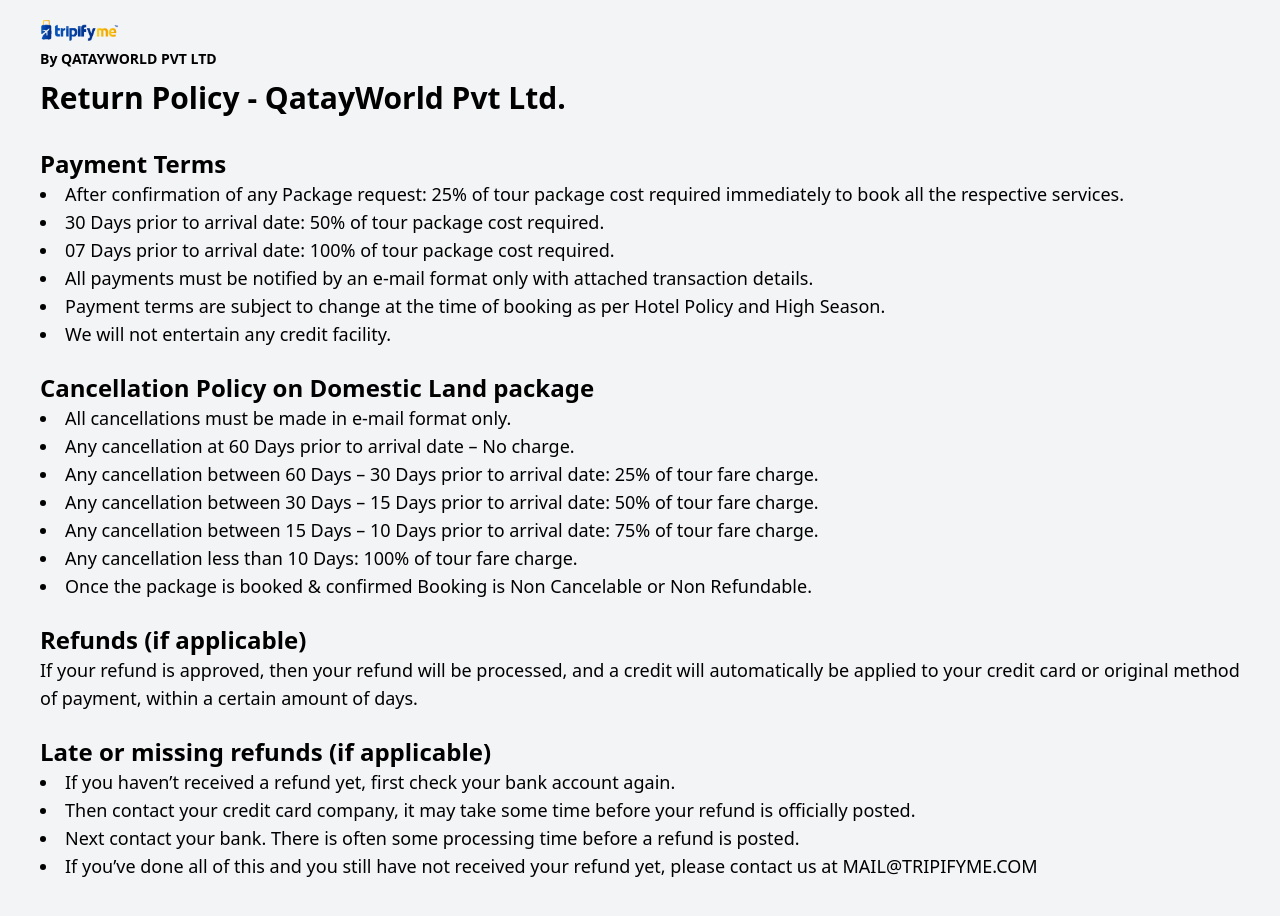
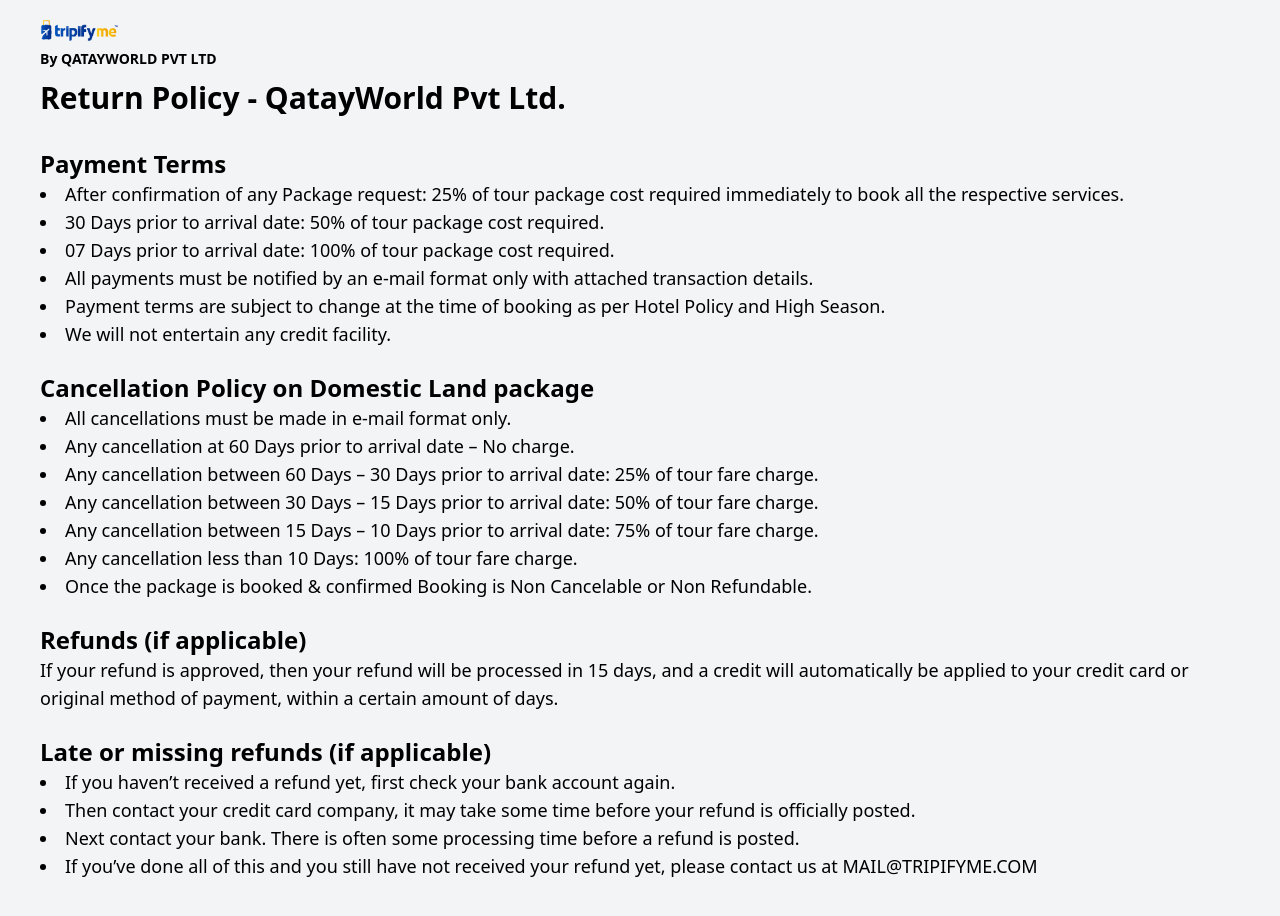
Before and after one commit to NikhilRakesh/tripify-client-frontend, a React (Vite) app: page /Return-Policy in a window 1280 px wide. Shown: the top 916 px of the page. Built offline with nearby package versions, Linux system fonts and the light colour scheme; what tailwindcss-filters would draw is missing.

Commit message:
nineth commit

```diff
--- a/src/ReturnPolicy.jsx
+++ b/src/ReturnPolicy.jsx
@@ -65,7 +65,7 @@
 
                 <section>
                     <h3 className="font-bold text-2xl">Refunds (if applicable)</h3>
-                    <p>If your refund is approved, then your refund will be processed, and a credit will automatically be applied to your credit card or original method of payment, within a certain amount of days.</p>
+                    <p>If your refund is approved, then your refund will be processed in 15 days, and a credit will automatically be applied to your credit card or original method of payment, within a certain amount of days.</p>
                 </section>
 
                 <section>
```
